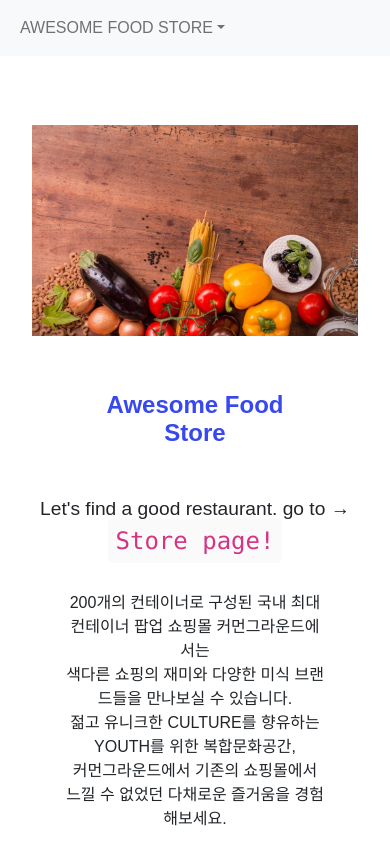
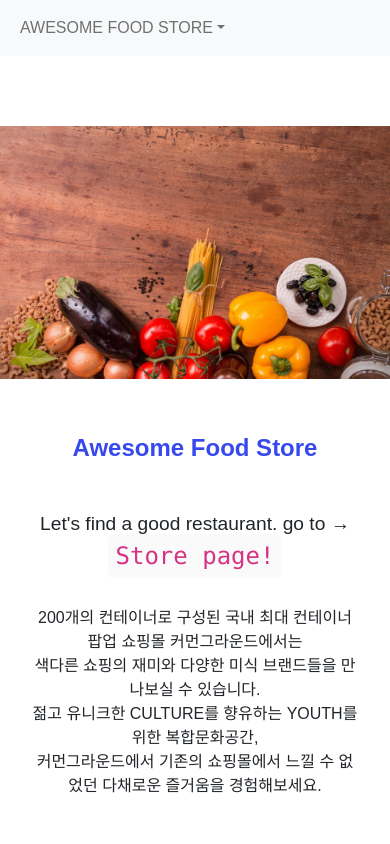
Before and after one commit to minsoftk/foodstore-next-js, a Next.js app: page / in a window 390 px wide. Shown: the top 844 px of the page. Built offline with nearby package versions, Linux system fonts and the light colour scheme; a web font is replaced by a local one.

Commit message:
test deploy

```diff
--- a/pages/_document.js
+++ b/pages/_document.js
@@ -27,7 +27,7 @@ class MyDocument extends Document {
 					/>
 					<script
 						src="https://kit.fontawesome.com/6a5db0a2e0.js"
-						crossorigin="anonymous"></script>
+						crossOrigin="anonymous"></script>
 				</Head>
 				<body>
 					<Main />
--- a/pages/about.js
+++ b/pages/about.js
@@ -33,7 +33,7 @@ const About = () => {
 							Next.js의 특징
 							<br />
 							1. 모든 페이지를 Pre-rendering을 한다는 점. getStaticProps를
-							활용해, 빌드하면서 fetch로 Data를 가져온다.
+							활용해, 빌드하면서 fetch로 Data를 미리 가져올 수도 있다.
 							<br />
 							2. 각각의 페이지마다 head 태그를 커스터마이징해 SEO 최적화
 							<br />
--- a/pages/index.module.css
+++ b/pages/index.module.css
@@ -59,7 +59,8 @@
 @media (max-width: 768px) {
 	.main_container {
 		min-height: 100vh;
-		margin: 1rem;
+		margin: 0;
+		padding: 0;
 	}
 	.main_title {
 		font-size: 1.5rem;
--- a/pages/store.js
+++ b/pages/store.js
@@ -22,7 +22,6 @@ import styles from './store.module.css';
 // 	};
 // }
 
-/** 배포용 **/
 export async function getStaticProps() {
 	const res = await fetch(`https://minsoftk.github.io/jsontest/db.json`);
 	let data = await res.json();
```
